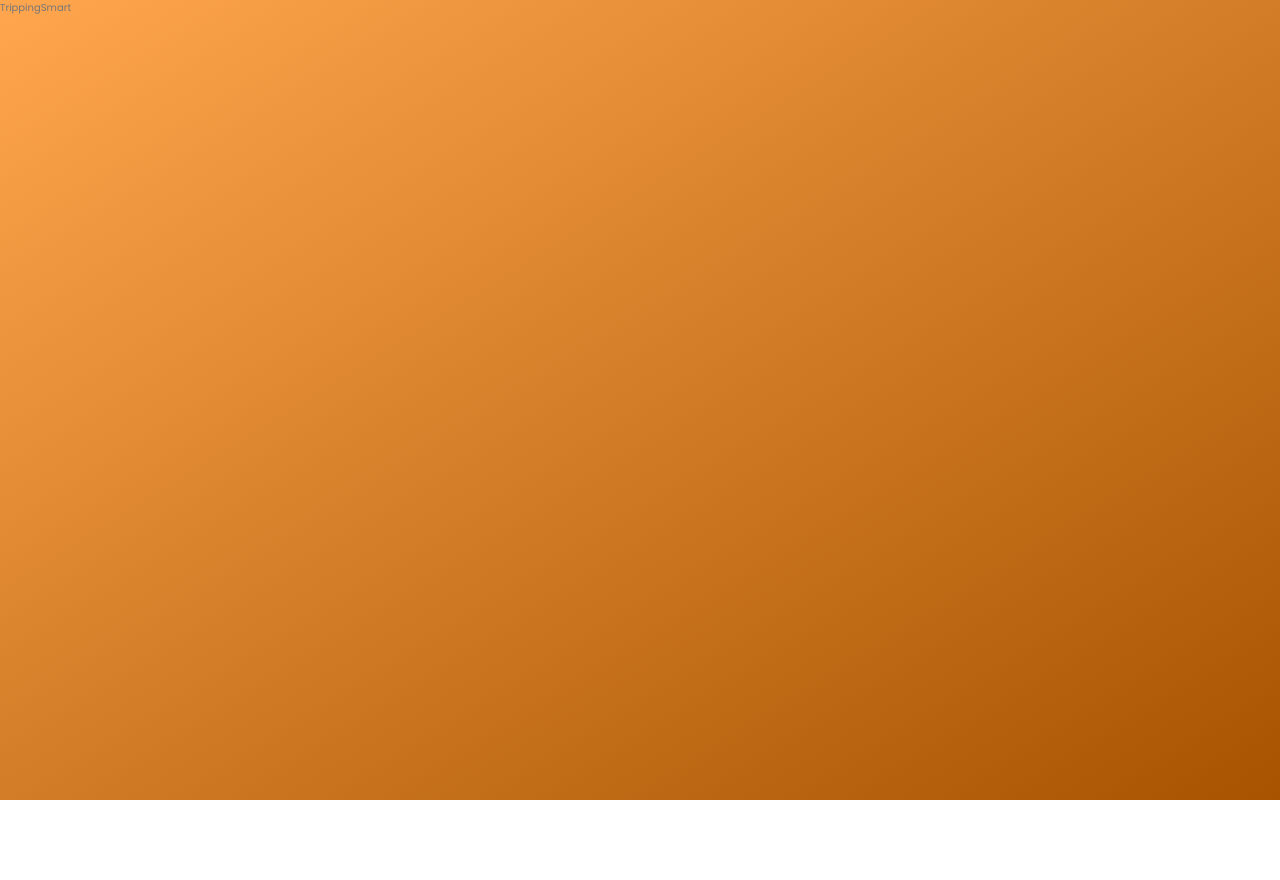
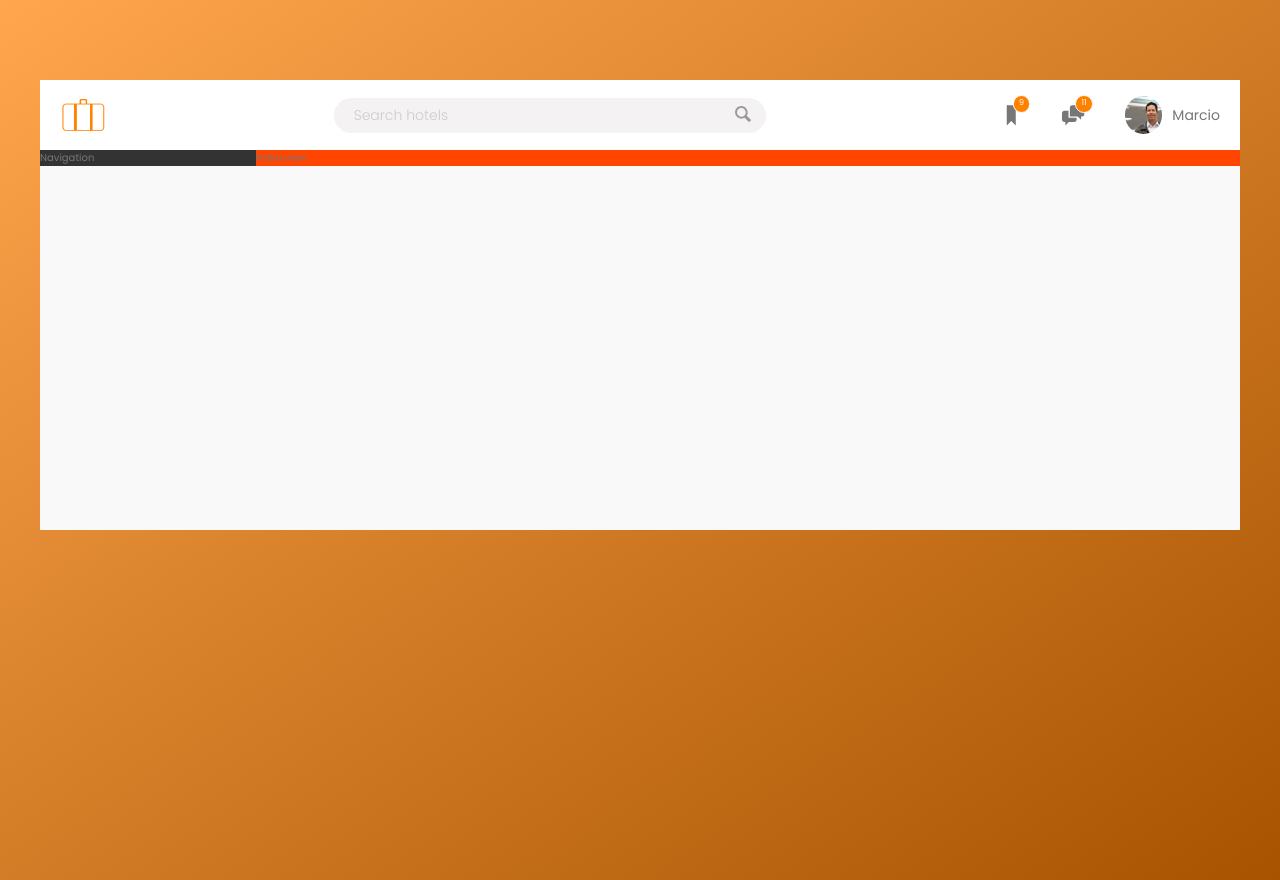
Before and after one commit to MarcioBBS/TrippingSmart, a website: page index.html in a window 1280 px wide. Before the commit the page ends 800 px from the top, so only its background shows below. Drawn offline with Linux system fonts and the light colour scheme.

Commit message:
created header section

```diff
--- a/index.html
+++ b/index.html
@@ -12,6 +12,47 @@
         <title>TrippingSmart &#9788; Your all-in-one booking app</title>
     </head>
     <body>
-        TrippingSmart
+        <div class="container">
+            <header class="header">
+                <img src="img/logo.png" alt="TrippingSmart logo" class="logo">
+
+                <form action="#" class="search">
+                    <input type="text" class="search__input" placeholder="Search hotels">
+                    <button class="search__button">
+                        <svg class="search__icon">
+                            <use xlink:href="img/sprite.svg#icon-magnifying-glass"></use>
+                        </svg>
+                    </button>
+                </form>
+
+                <nav class="user-nav">
+                    <div class="user-nav__icon-box">
+                        <svg class="user-nav__icon">
+                            <use xlink:href="img/sprite.svg#icon-bookmark"></use>
+                        </svg>
+                        <span class="user-nav__notification">9</span>
+                    </div>
+                    <div class="user-nav__icon-box">
+                        <svg class="user-nav__icon">
+                            <use xlink:href="img/sprite.svg#icon-chat"></use>
+                        </svg>
+                        <span class="user-nav__notification">11</span>
+                    </div>
+
+                    <div class="user-nav__user">
+                        <img src="img/user.jpg" alt="" class="user-nav__user-photo">
+                        <span class="user-nav__user-name">Marcio</span>
+                    </div>
+                </nav>
+            </header>
+            <div class="content">
+                <nav class="sidebar">
+                    Navigation
+                </nav>
+                <main class="hotel-view">
+                    Hotel view
+                </main>
+            </div>
+        </div>
     </body>
 </html>
--- /dev/null
+++ b/sass/_components.scss
@@ -0,0 +1,129 @@
+///////////////////////////////////
+// LOGO
+.logo {
+    height: 3.25rem;
+    margin-left: 2rem;
+}
+
+///////////////////////////////////
+// SEARCH
+
+.search {
+    // Applying flex-grow/shrink/basis to the item
+    flex: 0 0 40%;
+
+    // Making a flex item a flex container as well
+    display: flex;
+    align-items: center;
+    justify-content: center;
+
+    &__input {
+        font-family: inherit;
+        font-size: inherit;
+        color: inherit;
+        background-color: var(--color-grey-light-2);
+        border: none;
+        padding: .7rem 2rem;
+        border-radius: 10rem;
+        width: 90%;
+        transition: all .4s;
+        margin-right: -3.25rem; // pushing the button/svg to the righ
+
+        &:focus {
+            outline: none;
+            width: 100%;
+            background-color: var(--color-grey-light-3);
+        }
+
+        &::-webkit-input-placeholder {
+            font-weight: 200;
+            color: var(--color-grey-light-4);
+        }
+    }
+
+    &__input:focus + &__button  {
+        background-color: var(--color-grey-light-2);
+    }
+
+    &__button {
+        border: none;
+        background-color: var(--color-grey-light-2);
+
+        &:focus {
+            outline: none;
+        }
+
+        &:active {
+            transform: translateY(.3rem);
+        }
+    }
+
+    &__icon {
+        height: 2rem;
+        width: 2rem;
+        fill: var(--color-grey-dark-3); // changes the svg color
+    }
+}
+
+///////////////////////////////////
+// NAVIGATION
+
+.user-nav {
+    align-self: stretch;
+
+    display: flex;
+    align-items: center;
+
+    // Selects all the directed children
+    & > * {
+        padding: 0 2rem;
+        cursor: pointer;
+        height: 100%; // fill the content with the background-color when hovered
+
+        display: flex;
+        align-items: center;
+    }
+
+    & > *:hover {
+        background-color: var(--color-grey-light-2);
+    }
+
+    &__icon-box {
+        display: flex;
+        align-items: center;
+        position: relative;
+    }
+
+    &__icon {
+        height: 2.25rem;
+        width: 2.25rem;
+        fill: var(--color-grey-dark-2); // changes the svg color
+    }
+
+    &__notification {
+          font-size: .8rem;
+          height: 1.75rem;
+          width: 1.75rem;
+          border-radius: 50%;
+          background-color: var(--color-primary);
+          border: 1px solid var(--color-white);
+          color: var(--color-white);
+          position: absolute;
+          top: 1.5rem;
+          right: 1.2rem;
+
+          //align the text to the center with flexbox
+          display: flex;
+          justify-content: center;
+          align-items: center;
+    }
+
+    &__user {
+
+        &-photo {
+            height: 3.75rem;
+            border-radius: 50%;
+            margin-right: 1rem;;
+        }
+    }
+}
--- /dev/null
+++ b/sass/_layout.scss
@@ -0,0 +1,34 @@
+.container {
+    max-width: 120rem;
+    margin: 8rem auto;
+    background-color: var(--color-grey-light-1);
+
+    min-height: 45rem;
+
+}
+
+.header {
+    font-size: 1.4rem;
+    height: 7rem;
+    background-color: var(--color-white);
+    border-bottom: var(--color-grey-light-2);
+
+    display: flex;
+    justify-content: space-between;
+    align-items: center;
+}
+
+.content {
+    display: flex;
+}
+
+.sidebar {
+    background-color: var(--color-grey-dark-1);
+    flex: 0 0 18%;
+}
+
+.hotel-view {
+    // background-color: var(--color-white);
+    background-color: orangered;
+    flex: 1;
+}
```
